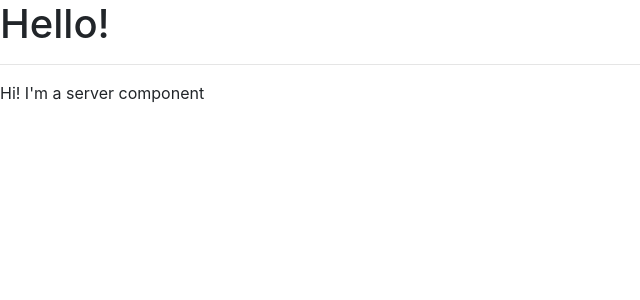
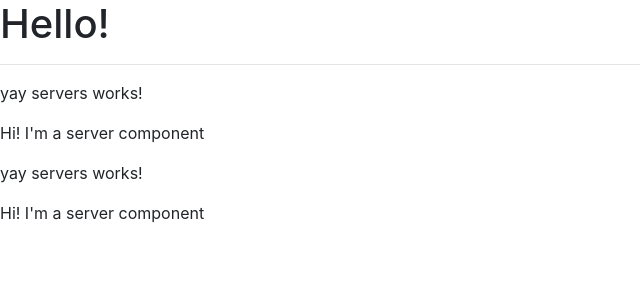
Before and after one commit to himais/the-complete-guide-to-angular-6, an Angular app: page / in a window 1280 px wide. Shown: the top 300 px of the page, without its empty margins (0-640 px from the left). Built offline with nearby package versions, Linux system fonts and the light colour scheme.

Commit message:
feat: Adiciona componentes aninhados

```diff
--- a/src/app/app.component.html
+++ b/src/app/app.component.html
@@ -1,3 +1,4 @@
 <h1>Hello!</h1>
 <hr>
-<app-server></app-server>
+<app-servers></app-servers>
+<app-servers></app-servers>
--- a/src/app/servers/servers.component.html
+++ b/src/app/servers/servers.component.html
@@ -1,3 +1,5 @@
 <p>
   yay servers works!
 </p>
+
+<app-server></app-server>
```
